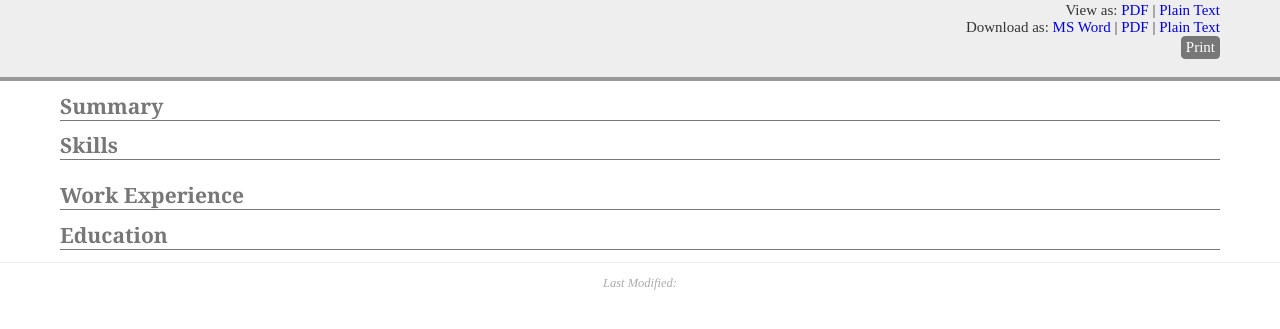
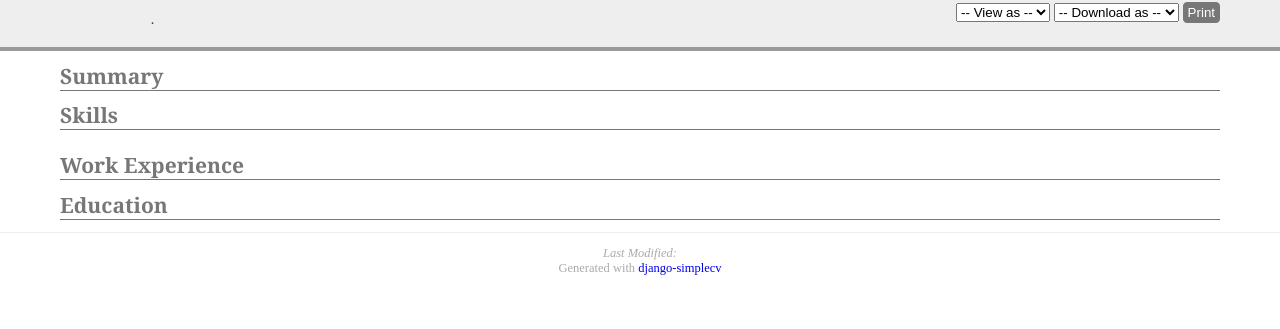
Before and after one commit to dakrauth/django-simplecv, a Django app: template simplecv/templates/simplecv/simplecv.html in a window 1280 px wide. Shown: the top 329 px of the page. Run offline with Django 3.2, Linux system fonts and the light colour scheme; the template is opened without the code that fills it, so the values that code supplies are empty; some libraries are stand-ins or nearby versions; some web fonts are replaced.

Commit message:
no longer attempt docx web view; display improvements

```diff
--- a/simplecv/export/todocx.py
+++ b/simplecv/export/todocx.py
@@ -1,7 +1,10 @@
 from datetime import datetime
+
 from docx import Document
 from docx.shared import Inches, Pt
+
 from ..utils import load_cv, max_column_length
+
 
 def convert(cv, stream):
     doc = Document()
--- a/simplecv/static/simplecv/simplecv.css
+++ b/simplecv/static/simplecv/simplecv.css
@@ -35,7 +35,11 @@
 }
 h4 { color: #555; font-size: 1em; margin: 2px 0; }
 p { margin: 2px 0; }
-.website { display: block; }
+.web > ul {
+    padding: 0;
+    margin:  0;
+    list-style-type: none;
+}
 .skills {
     margin: 0;
     display: grid;
@@ -104,7 +108,7 @@
         padding: 0 4em;
     }
     .cv-header {
-        padding: 2em 4em;
+        padding: 1em 4em;
         background-color: #eee;
         border-bottom: 4px solid #999;
     }
--- a/simplecv/templates/simplecv/simplecv.html
+++ b/simplecv/templates/simplecv/simplecv.html
@@ -1,7 +1,8 @@
 <!DOCTYPE html>{% load static %}
 <html>
 <head>
-    <meta http-equiv="content-type" content="text/html; charset=utf-8" />
+    <meta charset="utf-8">
+    <meta name="viewport" content="width=device-width, initial-scale=1, viewport-fit=cover">
     <title></title>
     <link href="https://fonts.googleapis.com/css?family=Fjord+One" rel="stylesheet">
     <link rel="stylesheet" href="{% static "simplecv/simplecv.css" %}">
@@ -9,16 +10,18 @@
 </head>
 <body>
     <div class="formats print-hide">
-        <div>View as:
-            <a href="{% url 'simplecv:simplecv-format' 'pdf' %}">PDF</a> |
-            <a href="{% url 'simplecv:simplecv-format' 'txt' %}">Plain Text</a>
-        </div>
-        <div>Download as:
-            <a href="{% url 'simplecv:simplecv-format' 'docx' %}?download">MS Word</a> |
-            <a href="{% url 'simplecv:simplecv-format' 'pdf' %}?download">PDF</a> |
-            <a href="{% url 'simplecv:simplecv-format' 'txt' %}?download">Plain Text</a>
-        </div>
-        <div><a class="print-link" href="#">Print</a></div>
+        <select id="viewAs">
+            <option value="">-- View as --</option>
+            <option value="{% url 'simplecv:simplecv-format' 'pdf' %}">PDF</option>
+            <option value="{% url 'simplecv:simplecv-format' 'txt' %}">Plain Text</option>
+        </select>
+        <select id="downloadAs">
+            <option value="">-- Download as --</option>
+            <option value="{% url 'simplecv:simplecv-format' 'pdf' %}?download">PDF</option>
+            <option value="{% url 'simplecv:simplecv-format' 'txt' %}?download">Plain Text</option>
+            <option value="{% url 'simplecv:simplecv-format' 'docx' %}?download">MS Word</option>
+        </select>
+        <button class="print-link">Print</button>
     </div>
     <div class="cv-container"></div>
 
@@ -30,11 +33,15 @@
             <h1 class="fn n">{{ name }}</h1>
             <div class="web">
                 <span class="email">{{ email }}</span>
-                <br>
+                &middot;
                 <a href="tel:{{ tel }}">{{ tel }}</a>
-                {{#each urls}}
-                <br>
-                <a class="website" href="{{ this }}">{{ this }}</a>{{/each}}
+                {{#if urls}}
+                <ul>
+                    {{#each urls}}
+                    <li><a href="{{ this }}">{{ this }}</a></li>
+                    {{/each}}
+                </ul>
+                {{/if}}
             </div>
         </div>
     </div>
@@ -81,7 +88,10 @@
             </div>{{/each}}
         </div>
     </div>
-    <footer><em>Last Modified: {{ last_mod }}</em></footer>
+    <footer>
+        <em>Last Modified: {{ last_mod }}</em><br>
+        Generated with <a href="https://github.com/dakrauth/django-simplecv">django-simplecv</a>
+    </footer>
 </div>
 </script>
 {% endverbatim %}
@@ -98,6 +108,16 @@
         window.print();
         evt.preventDefault();
     });
+
+    for(const id of ['viewAs', 'downloadAs']) {
+        document.getElementById(id).addEventListener('change', evt=>{
+            const select = evt.target;
+            if(select.selectedIndex > 0) {
+                console.log(select.selectedOptions[0].value);
+                window.location.assign(select.selectedOptions[0].value);
+            }
+        });
+    }
 </script>
 </body>
 </html>
--- a/simplecv/urls.py
+++ b/simplecv/urls.py
@@ -6,6 +6,4 @@
 urlpatterns = [
     re_path(r'^$', views.cv_view, name='simplecv'),
     re_path(r'^cv\.(\w+)$', views.cv_view, name='simplecv-format'),
-    re_path(r'^docx/$', views.docx_view, name='docx-view'),
-    re_path(r'^docx/html/$', views.docx_html_view, name='docx-html-view'),
 ]
```
Also changed, not shown: simplecv/export/__init__.py (+7 -3 lines), simplecv/views.py (+3 -15 lines).
